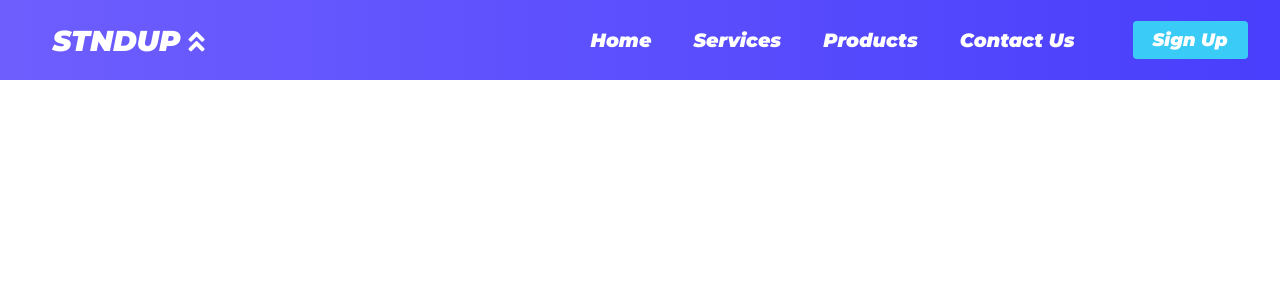
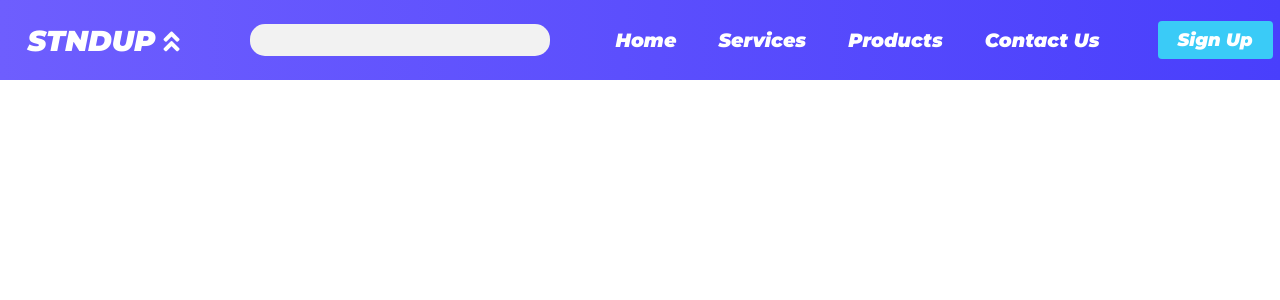
Before and after one commit to joyceyskwon/stndup-frontend, a React (Create React App) app: page / in a window 1280 px wide. Shown: the top 300 px of the page. Built offline with nearby package versions, Linux system fonts and the light colour scheme.

Commit message:
added a search bar

```diff
--- a/src/components/Navbar/Navbar.css
+++ b/src/components/Navbar/Navbar.css
@@ -25,7 +25,7 @@
   grid-gap: 10px;
   list-style: none;
   text-align: center;
-  width: 70vw;
+  width: 45vw;
   justify-content: end;
   margin-right: 2rem;
 }
@@ -54,7 +54,7 @@
   display: none;
 }
 
-@media screen and (max-width: 860px) {
+@media screen and (max-width: 1200px) {
   .NavbarItems {
     position: relative;
   }
--- a/src/components/Navbar/Navbar.js
+++ b/src/components/Navbar/Navbar.js
@@ -1,6 +1,7 @@
 import React, { Component } from 'react'
 import { MenuItems } from './MenuItems'
 import { SignupButton } from './SignupButton/SignupButton'
+import { Searchbar } from './Searchbar/Searchbar'
 import './Navbar.css'
 
 class Navbar extends Component {
@@ -19,6 +20,7 @@ class Navbar extends Component {
         <div className="menu-icon" onClick={this.handleClick}>
           <i className={this.state.clicked ? 'fas fa-times' : 'fas fa-bars'}></i>
         </div>
+        <Searchbar />
         <ul className={this.state.clicked ? 'nav-menu active' : 'nav-menu'}>
           {MenuItems.map((item, index) => {
             return(
--- a/src/components/Navbar/Searchbar/Searchbar.css
+++ b/src/components/Navbar/Searchbar/Searchbar.css
@@ -0,0 +1,21 @@
+input {
+  border: none;
+  -webkit-appearance: none;
+  -ms-appearance: none;
+  -moz-appearance: none;
+  appearance: none;
+  background: #f2f2f2;
+  padding: 8px;
+  justify-self: start;
+  margin-left: 60px;
+  border-radius: 15px;
+  width: 300px;
+  outline: none;
+  align-items: center;
+}
+
+.search-bar {
+  display: flex;
+  align-items: center;
+  margin-left: 10px;
+}
--- a/src/components/Navbar/Searchbar/Searchbar.js
+++ b/src/components/Navbar/Searchbar/Searchbar.js
@@ -1,7 +1,15 @@
-import React, { Component } from 'react'
+import React from 'react'
+import './Searchbar.css'
 
-export const Searchbar = () => {
+export const Searchbar = ({ value, onChange }) => {
   return(
-    <div></div>
+    <div className="search-bar">
+      {/* <i class="fas fa-search"></i> */}
+      <input
+        type="text"
+        value={value}
+        onChange={onChange}
+      />
+    </div>
   )
 }
```
